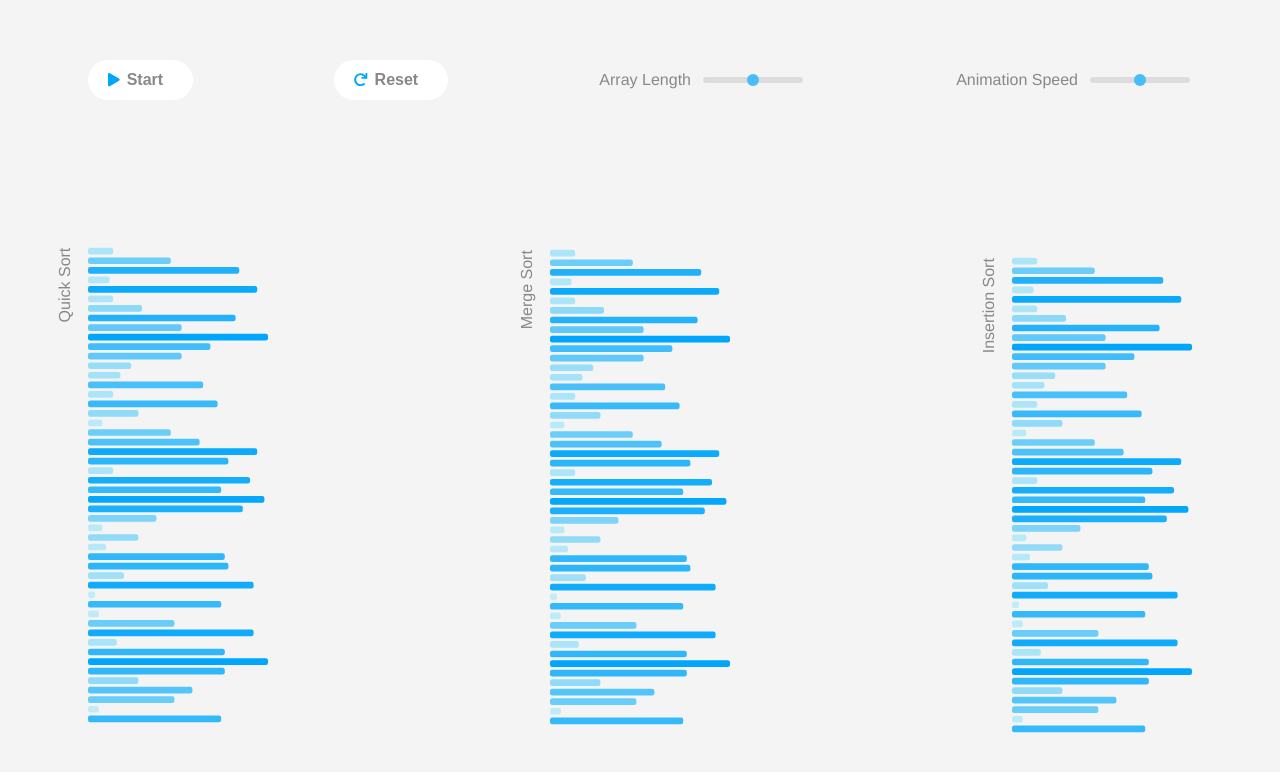
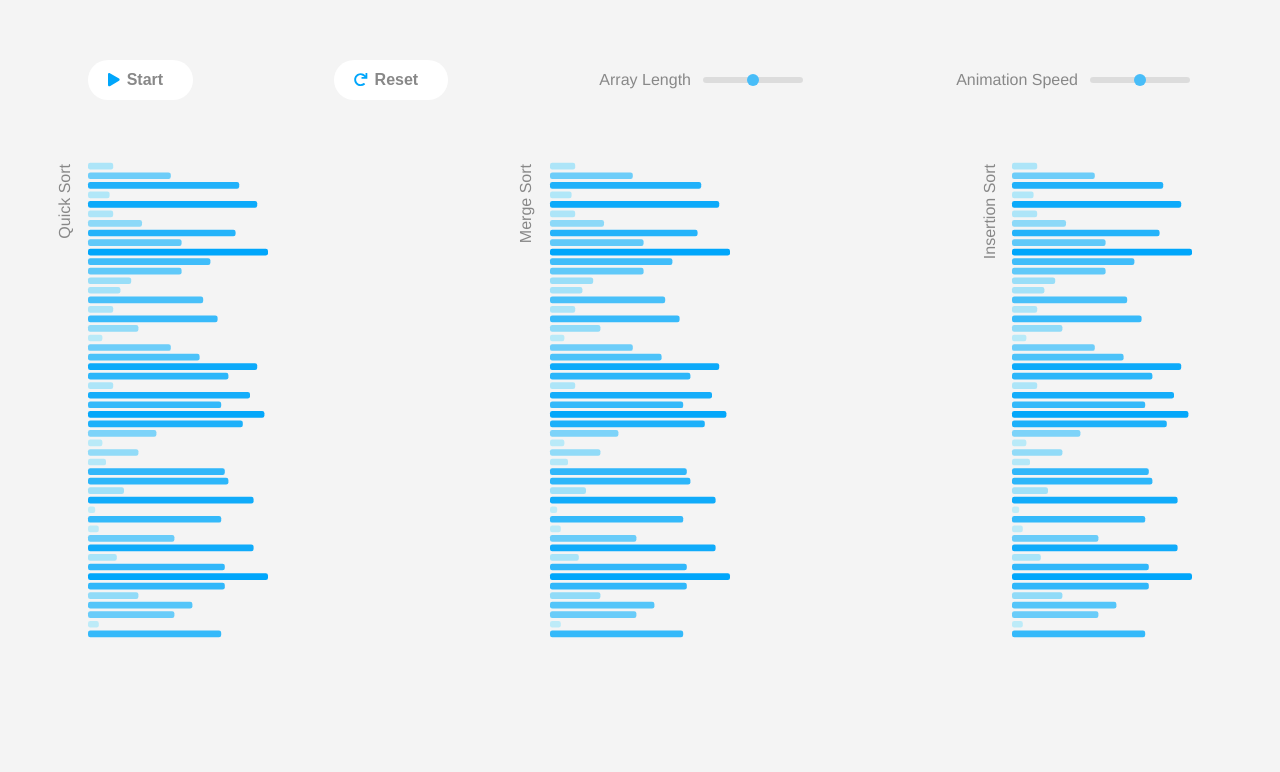
Before and after one commit to frostace/Hoare, a Vue app in the folder sort-viz/: page / in a window 1280 px wide. Shown: the top 772 px of the page. Built offline with nearby package versions, Linux system fonts and the light colour scheme.

Commit message:
fixed 3 svg alignment issue, should set svig position: relative instead of absolute

```diff
--- a/sort-viz/src/App.vue
+++ b/sort-viz/src/App.vue
@@ -92,7 +92,9 @@ export default {
 };
 </script>
 
-<style>
+<style lang="scss">
+$chart-bkg-color: #f4f4f4;
+
 #app {
     font-family: Avenir, Helvetica, Arial, sans-serif;
     -webkit-font-smoothing: antialiased;
@@ -100,11 +102,8 @@ export default {
     text-align: center;
     color: #2c3e50;
     margin-top: 60px;
+    padding: 0 20px;
 }
-</style>
-
-<style lang="scss">
-$chart-bkg-color: #f4f4f4;
 
 body {
     background-color: $chart-bkg-color;
@@ -116,10 +115,6 @@ body {
     justify-content: space-between;
     align-items: center;
     padding: 0 60px;
-}
-
-#app {
-    padding: 0 20px;
 }
 
 /* default is desktop: */
--- a/sort-viz/src/components/BarChart.vue
+++ b/sort-viz/src/components/BarChart.vue
@@ -334,22 +334,37 @@ export default {
     align-items: center;
 }
 
-svg {
-    -webkit-display: block;
-    height: 100%;
-}
-
 .section {
+    &:first-child p {
+        transform: translate(-47px, 48px) rotate(-90deg);
+        -ms-transform: translate(-47px, 48px) rotate(-90deg);
+        -o-transform: translate(-47px, 48px) rotate(-90deg);
+        -moz-transform: translate(-47px, 48px) rotate(-90deg);
+        -webkit-transform: translate(-47px, 48px) rotate(-90deg);
+    }
+    &:last-child p {
+        transform: translate(-66px, 48px) rotate(-90deg);
+        -ms-transform: translate(-66px, 48px) rotate(-90deg);
+        -o-transform: translate(-66px, 48px) rotate(-90deg);
+        -moz-transform: translate(-66px, 48px) rotate(-90deg);
+        -webkit-transform: translate(-66px, 48px) rotate(-90deg);
+    }
     p {
-        position: relative;
+        position: absolute; // cannot make position relative here, or the svg's cannot be aligned
+        font-size: 16px;
         color: #888;
-        writing-mode: vertical-rl;
-        transform: translate(30px, 63px) rotate(-180deg);
-        -ms-transform: translate(30px, 63px) rotate(-180deg);
-        -o-transform: translate(30px, 63px) rotate(-180deg);
-        -moz-transform: translate(30px, 63px) rotate(-180deg);
-        -webkit-transform: translate(30px, 63px) rotate(-180deg);
-        transform-origin: bottom left;
+        // writing-mode: vertical-rl;
+        transform: translate(-52px, 48px) rotate(-90deg);
+        -ms-transform: translate(-52px, 48px) rotate(-90deg);
+        -o-transform: translate(-52px, 48px) rotate(-90deg);
+        -moz-transform: translate(-52px, 48px) rotate(-90deg);
+        -webkit-transform: translate(-52px, 48px) rotate(-90deg);
+        transform-origin: top right;
+    }
+    svg {
+        -webkit-display: block;
+        display: block;
+        height: 100%;
     }
 }
 
```
